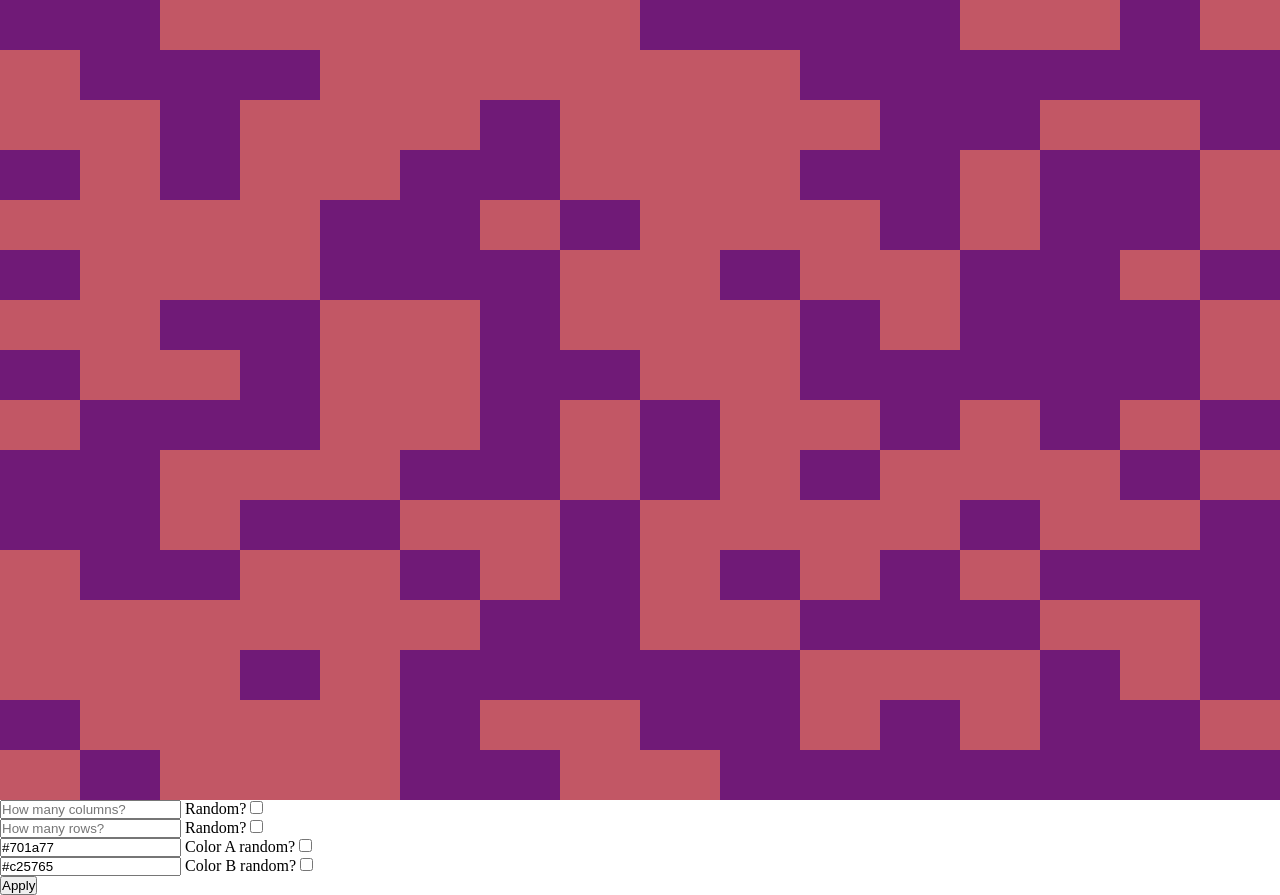
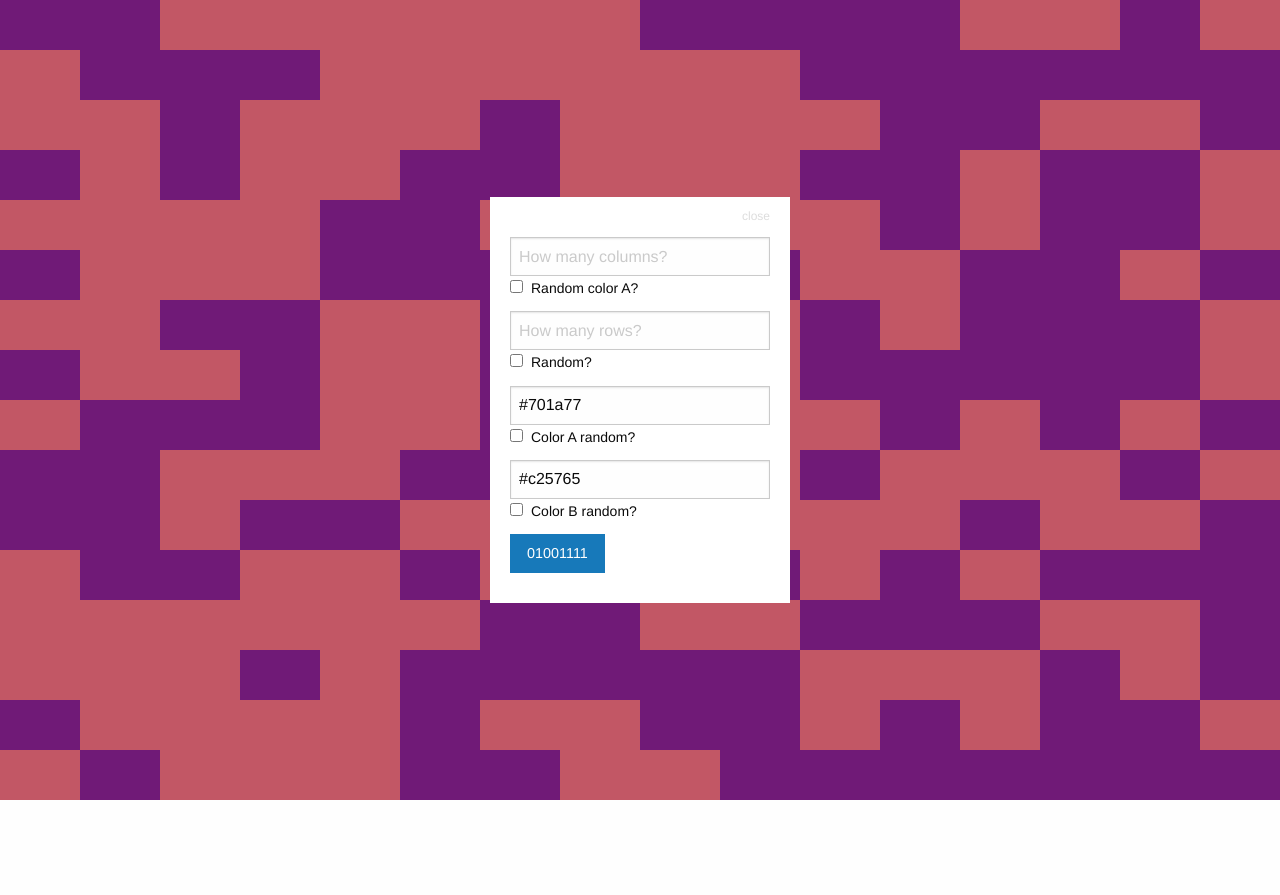
Before and after one commit to iriepixel/h2sq, a plain HTML site: page index.html in a window 1280 px wide. After the commit the page ends 800 px from the top, so only its background shows below. Drawn offline with nearby package versions, Linux system fonts and the light colour scheme.

Commit message:
foundation added + menu done as modal window + close funtionality added + M button event listener to open menu

```diff
--- a/index.html
+++ b/index.html
@@ -4,6 +4,7 @@
    <meta charset="UTF-8">
    <meta name="viewport" content="width=device-width, initial-scale=1.0">
    <meta http-equiv="X-UA-Compatible" content="ie=edge">
+   <link rel="stylesheet" href="https://cdnjs.cloudflare.com/ajax/libs/foundation/6.4.3/css/foundation.min.css" />
    <script src="https://cdnjs.cloudflare.com/ajax/libs/jscolor/2.0.4/jscolor.min.js"></script>
    <title>h2sq</title>
    <style>
@@ -42,10 +43,44 @@
                justify-content: center; */
             }
                 /* menu */
-               .columns-random-total,
+                .modal{
+                    position: fixed;
+                    width: 100vw;
+                    height: 100vh;
+                    top: 0;
+
+                    display: flex;
+                    align-items: center;
+                    justify-content: center;
+                }
+                .modal.closed{
+                    display: none;
+                }
+                    .menu{
+                        max-width: 300px;
+                        padding: 40px 20px 20px;
+                        background-color: #FFF;
+                    }
+                        .close{
+                            position: absolute;
+                            margin-top: -30px;
+                            right: 20px;
+                            font-size: 12px;
+                            color: #ddd;
+                            cursor: pointer;
+                        }
+                        .row{
+                            margin-bottom: 10px;
+                        }
+                            .apply{
+                                /* float: right; */
+                            }
+                            /* .columns-random-total,
                             .rows-random-total{
                                 display: inline-block;
-               }
+                            } */
+
+
    </style>
 </head>
 <body id="app">
@@ -54,29 +89,28 @@
    </div>
    <div class="modal">
         <div class="menu">
-         <div class="menu-row">
+                <div class="close">close</div>
+                <div class="row">
                     <input type="text" placeholder="How many columns?" class="columns-input">
-            <label for="columns-random">Random?</label>
-            <input type="checkbox" name="" id="columns-random" class="columns-random">
+                    <input type="checkbox" name="" id="columns-random" class="columns-random"><label for="columns-random">Random color A?</label>
                     <div class="columns-random-total"></div>
                 </div>
-         <div class="menu-row">
+                <div class="row">
                     <input type="text" placeholder="How many rows?" class="rows-input">
-            <label for="rows-random">Random?</label>
-            <input type="checkbox" name="rows-random" id="" class="rows-random">
+                    <input type="checkbox" name="rows-random" id="" class="rows-random"><label for="rows-random">Random?</label>
                     <div class="rows-random-total"></div>
                 </div>
-         <div class="menu-row">
+                <div class="row">
                     <input type="text" placeholder="Color A HEX" class="jscolor color-a" value="">
-            <label for="color-a-random">Color A random?</label>
-            <input type="checkbox" name="color-a-random" id="" class="color-a-random">
+                    <input type="checkbox" name="color-a-random" id="" class="color-a-random"><label for="color-a-random">Color A random?</label>
                 </div>
-         <div class="menu-row">
+                <div class="row">
                     <input type="text" placeholder="Color B HEX" class="jscolor color-b" value="">
-            <label for="color-b-random">Color B random?</label>
-            <input type="checkbox" name="color-b-random" id="" class="color-b-random">
+                    <input type="checkbox" name="color-b-random" id="" class="color-b-random"><label for="color-b-random">Color B random?</label>
                 </div>
-         <button id="apply" class="apply">Apply</button>
+                <div class="row">
+                    <button id="apply" class="button apply">01001111</button>
+                </div>
         </div>
    </div>
 </body>
@@ -96,6 +130,9 @@
    var columnAmount = 16;
    var rowAmount = 16;
    var blockAmount = columnAmount * rowAmount;
+
+   var modal = document.querySelector('.modal');
+   var close = document.querySelector('.close');
 
    // columns UI
    var columnsInput = document.querySelector('.columns-input');
@@ -119,8 +156,9 @@
 
    if(colors.length == 0){
       generateRandomColors();
+      createBlocks();
    }
-   createBlocks();
+
    setupMenuVars();
 
    /* window.setInterval(function () {
@@ -132,7 +170,6 @@
    function createBlocks(){
 
       blockAmount = columnAmount * rowAmount;
-      console.log("blockAmount " + blockAmount);
 
       if (colorARandom.checked) {
          generateRandomColors();
@@ -149,17 +186,14 @@
 
          // Createa SVG block element
          var block = document.createElement("svg");
-         // if(colorARandom.checked){
-         //    block.style.backgroundColor = '#' + Math.floor(Math.random() * 16777215).toString(16);
-         // }else{
-         // }
+
          block.style.backgroundColor = colors[Math.floor(Math.random() * colors.length)];
          block.style.width = 100 / columnAmount + "%";
          block.style.height = 100 / rowAmount + "vh";
          block.id = index + 1;
          block.className = "block";
 
-         document.body.appendChild(block);
+        //  document.body.appendChild(block);
 
          // Appending the div element to body
          document.getElementsByClassName('grid')[0].appendChild(block);
@@ -189,29 +223,37 @@
       rowsInput.value.length > 0 ? rowAmount = rowsInput.value : null;
 
       // apply random to columns and rows
-      columnsRandom.checked ? columnAmount = Math.floor(Math.random() * 64) + 1 : columnAmount = columnAmount;
-      rowsRandom.checked ? rowAmount = Math.floor(Math.random() * 64) + 1 : rowAmount = rowAmount;
+      columnsRandom.checked ? columnAmount = Math.floor(Math.random() * 64) + 1 : null;
+      rowsRandom.checked ? rowAmount = Math.floor(Math.random() * 64) + 1 : null;
 
       columnsInput.value = columnAmount;
       rowsInput.value = rowAmount;
 
-      console.log('colorA.value ' + colorA.value);
       colors[0] = '#' + colorA.value;
       colors[1] = '#' + colorB.value;
-
-      console.log('columns ' + columnAmount);
-      console.log('rows ' + rowAmount);
 
       createBlocks();
    }
 
+   function closeMenu(){
+        modal.classList.add("closed");
+   }
+
+   function openMenu(){
+        modal.classList.remove("closed");
+   }
+
    APP.addEventListener("keydown", function (e) {
-      if (e.keyCode === 32) {  //checks whether the pressed key is "Enter"
+      if (e.keyCode === 32) {  //checks whether the pressed key is "SPACE"
          createBlocks();
+      }
+      if (e.keyCode === 77) {  //checks whether the pressed key is "M"
+         openMenu();
       }
    });
 
    apply.addEventListener("click", applyNewSettings, false);
+   close.addEventListener("click", closeMenu, false);
 
 </script>
 </html>
```
Lines whose indentation alone changed are shown as unchanged.
